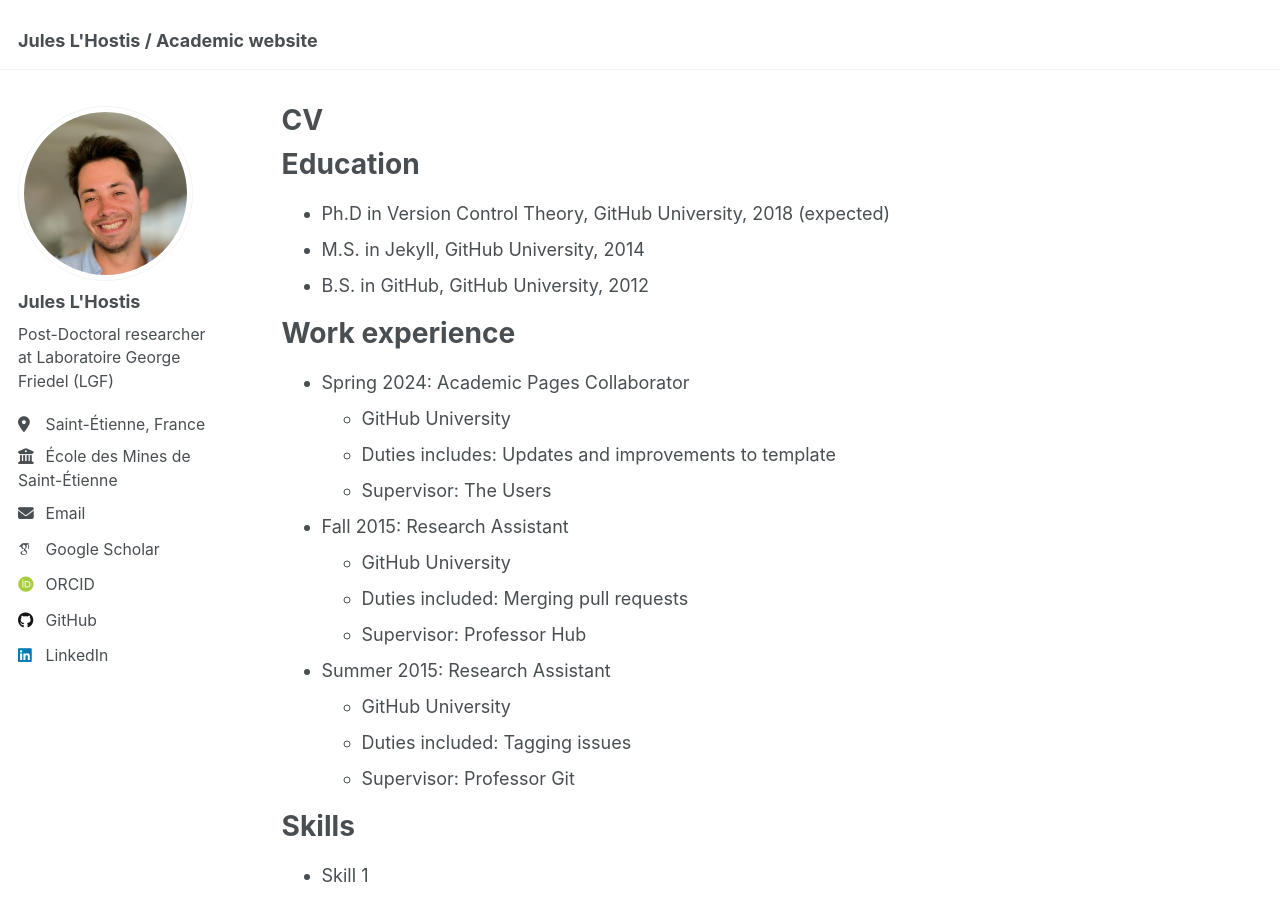
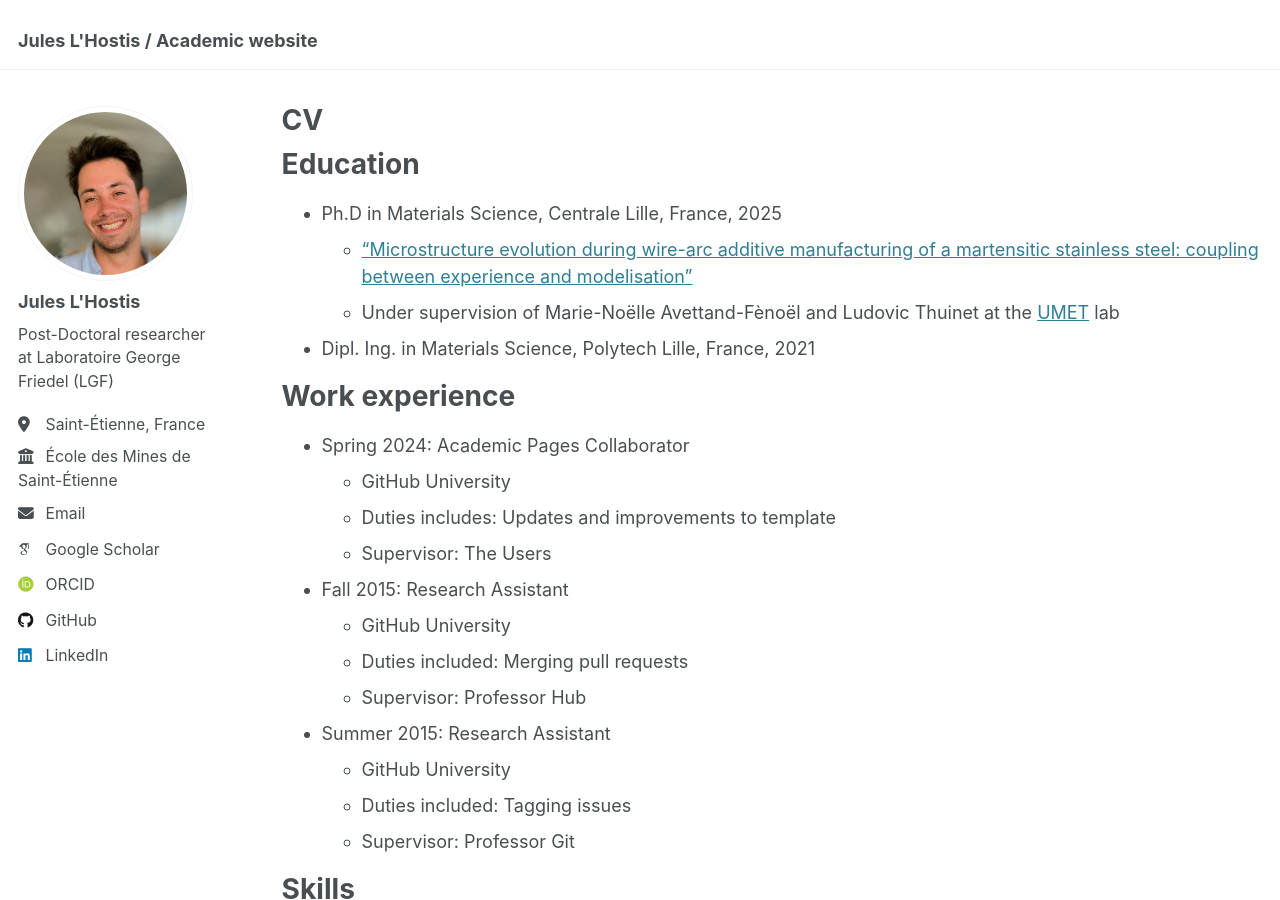
Before and after one commit to jlhostis/jlhostis.github.io, a Jekyll site: the page built from _pages/cv.md, in a window 1280 px wide and 900 px high. Built offline with Jekyll 4.4.1, drawn with Linux system fonts in a browser that asks for light colours; some web fonts are replaced.

Commit message:
updated education section of cv

```diff
--- a/_pages/cv.md
+++ b/_pages/cv.md
@@ -11,9 +11,10 @@
 
 Education
 ======
-* Ph.D in Version Control Theory, GitHub University, 2018 (expected)
-* M.S. in Jekyll, GitHub University, 2014
-* B.S. in GitHub, GitHub University, 2012
+* Ph.D in Materials Science, Centrale Lille, France, 2025
+  * [“Microstructure evolution during wire-arc additive manufacturing of a martensitic stainless steel: coupling between experience and modelisation”](https://theses.fr/s306187)
+  * Under supervision of Marie-Noëlle Avettand-Fènoël and Ludovic Thuinet at the [UMET](http://https://umet.univ-lille.fr/) lab
+* Dipl. Ing. in Materials Science, Polytech Lille, France, 2021
 
 Work experience
 ======
```
